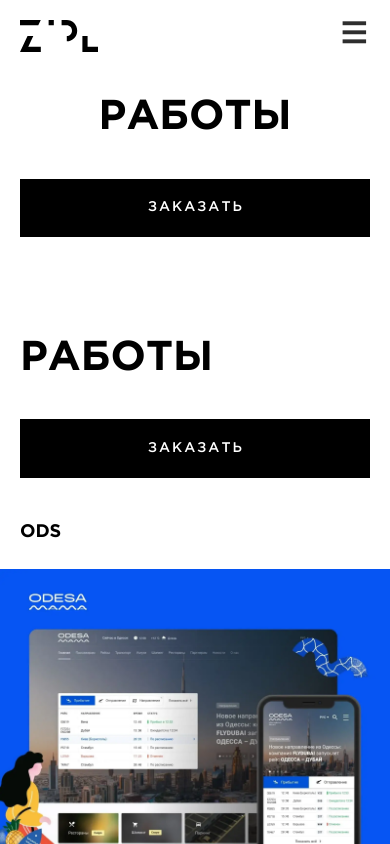
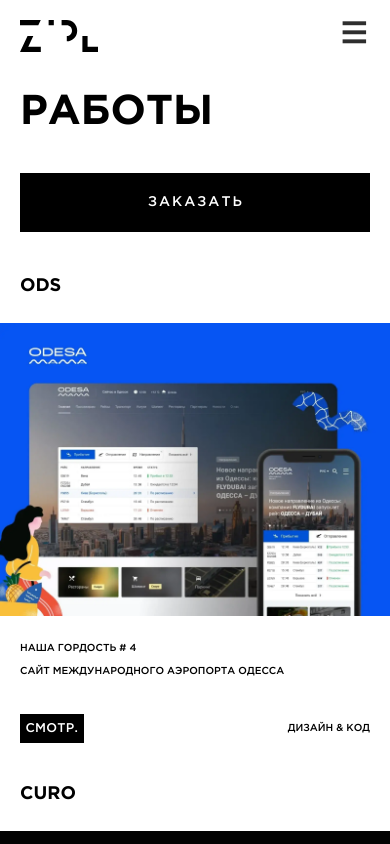
Before and after one commit to AnatolyKostarev/kojo, a React (Create React App) app: page /works in a window 390 px wide. Shown: the top 844 px of the page. Built offline with nearby package versions, Linux system fonts and the light colour scheme.

Commit message:
Fix styles

```diff
--- a/src/layouts/header/works/Headerworks.module.css
+++ b/src/layouts/header/works/Headerworks.module.css
@@ -159,8 +159,13 @@
 
 @media (max-width: 1023px) {
   #header {
-    margin-bottom: 12.08vh;
+    position: sticky;
+    top: 0;
+    margin-bottom: 0;
     padding-top: 2.42vh;
+    padding-bottom: 2.42vh;
+    background: #fff;
+    z-index: 105;
   }
 
   .container {
@@ -175,20 +180,20 @@
   .header__logo {
     flex-direction: column;
     align-items: flex-start;
+    margin-bottom: 2.5vh;
     width: 100%;
   }
 
   .header__logo a {
     margin-right: 0;
-    margin-bottom: 5.55vh;
   }
 
   .header__logo div {
     align-self: center;
   }
 
+  .title,
   .header__btn {
-    margin-top: 4.83vh;
-    width: 100%;
+    display: none;
   }
 }
```
